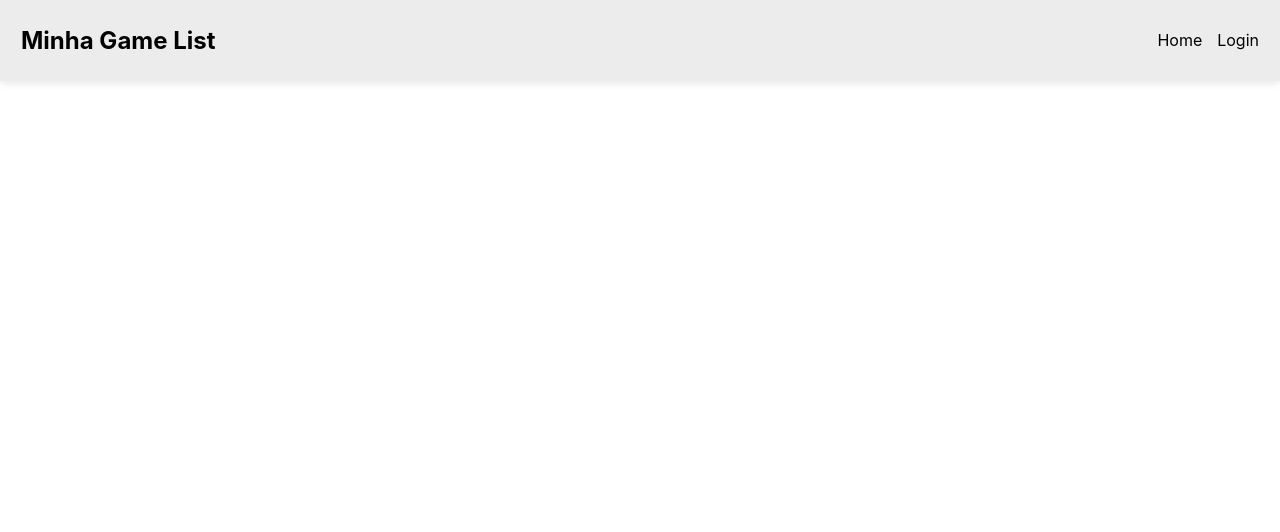
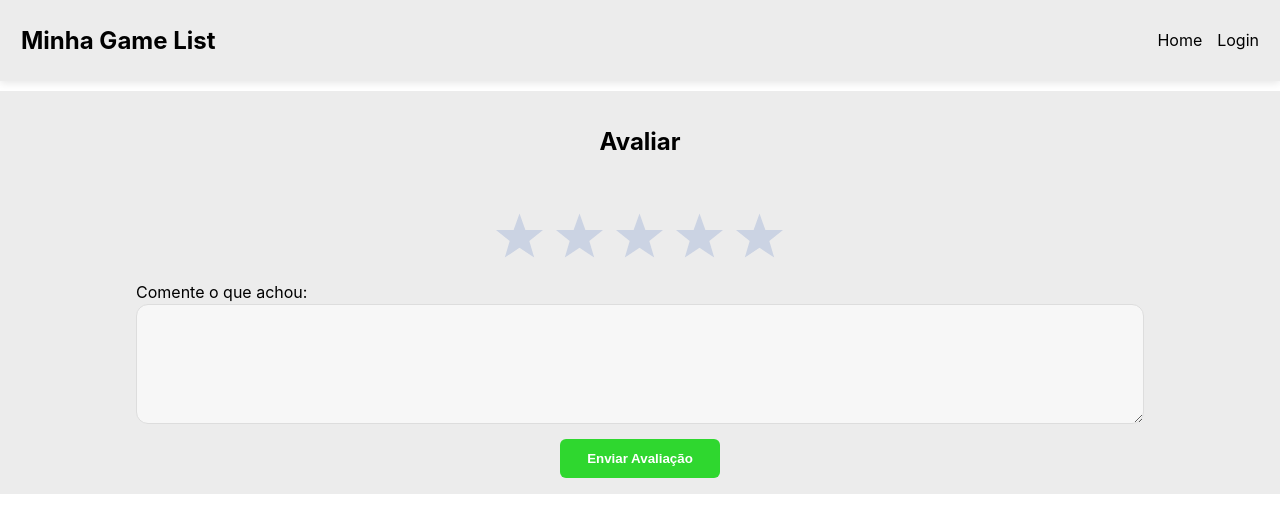
Before and after one commit to RuanSousa25/minha-game-list-front, a React (Vite) app: page /jogo/1/avaliar in a window 1280 px wide. Shown: the top 532 px of the page. Built offline with nearby package versions, Linux system fonts and the light colour scheme; no server answers.

Commit message:
feat: implementa página de avaliação

```diff
--- a/src/features/avaliacoes/pages/Avaliar.tsx
+++ b/src/features/avaliacoes/pages/Avaliar.tsx
@@ -1,26 +1,82 @@
 import styles from "../styles/Avaliar.module.css";
 import globalStyles from "../../../shared/styles/GlobalStyle.module.css";
-import { useParams } from "react-router-dom";
-import { useState } from "react";
+import { useNavigate, useParams } from "react-router-dom";
+import { useEffect, useState, type ReactElement } from "react";
 import type { Jogo } from "../../jogos/types";
 import { getJogo } from "../../jogos/services/jogosService";
 import type { AvaliacaoForm, AvaliacaoType } from "../types";
 import { PostAvaliacao } from "../services/avaliacoesService";
+import StarRatings from "react-star-ratings";
 
 export default function AvaliarPage() {
+  const navigate = useNavigate();
   const { jogoId } = useParams() as { jogoId: string };
   const [jogo, setJogo] = useState<Jogo>();
-  const [avaliacaoForm, setAvaliacaoForm] = useState<AvaliacaoForm>();
+  const [avaliacaoForm, setAvaliacaoForm] = useState<AvaliacaoForm>({
+    jogoId: Number(jogoId),
+    nota: 0,
+    opiniao: "",
+  });
 
   const fetchJogo = async () => {
     const res = await getJogo(Number(jogoId));
     setJogo(res);
   };
-  const handleAvaliacao = async () => {
-    if (avaliacaoForm) {
-      const res = await PostAvaliacao(avaliacaoForm);
-      console.log(res);
+  useEffect(() => {
+    fetchJogo();
+  }, [jogoId]);
+
+  const handleChangeRating = (newRating: number) => {
+    setAvaliacaoForm((prev) => ({
+      ...prev,
+      nota: newRating,
+    }));
+  };
+  const handleChangeOpiniao = (e: React.ChangeEvent<HTMLTextAreaElement>) => {
+    setAvaliacaoForm((prev) => ({
+      ...prev,
+      opiniao: e.target.value,
+    }));
+  };
+  const handleSubmit = async (e: React.FormEvent) => {
+    e.preventDefault();
+    if (avaliacaoForm.opiniao.trim().length === 0) {
+      return;
     }
+    const res = await PostAvaliacao(avaliacaoForm);
+    navigate(`/jogo/${jogoId}`);
   };
-  return <div className={styles.avaliarContainer}></div>;
+  return (
+    <div className={styles.avaliarContainer}>
+      <form onSubmit={handleSubmit}>
+        <div className={styles.avaliarJogoContainer}>
+          <h2>
+            Avaliar <strong>{jogo?.nome}</strong>
+          </h2>
+          <img src={jogo?.imagemCapa} />
+        </div>
+        <div className={styles.avaliarNotaContainer}>
+          <StarRatings
+            name="nota"
+            rating={avaliacaoForm.nota}
+            starRatedColor="#d4d400"
+            starDimension="50px"
+            starSpacing="5px"
+            changeRating={handleChangeRating}
+          ></StarRatings>
+        </div>
+        <div className={styles.avaliarOpiniaoContainer}>
+          <p>Comente o que achou:</p>
+          <textarea
+            className={styles.textarea}
+            value={avaliacaoForm.opiniao}
+            onChange={handleChangeOpiniao}
+          ></textarea>
+        </div>
+        <button type="submit" className={globalStyles.button}>
+          Enviar Avaliação
+        </button>
+      </form>
+    </div>
+  );
 }
--- a/src/features/avaliacoes/styles/AvaliacoesList.module.css
+++ b/src/features/avaliacoes/styles/AvaliacoesList.module.css
@@ -6,4 +6,5 @@
   padding: 5px 15px;
   margin: 10px 0px;
   min-width: 350px;
+  gap: 10px;
 }
--- a/src/features/avaliacoes/styles/Avaliar.module.css
+++ b/src/features/avaliacoes/styles/Avaliar.module.css
@@ -0,0 +1,46 @@
+.avaliarContainer {
+  width: 100%;
+  background-color: #ececec;
+  box-sizing: border-box;
+  padding: 16px 10px;
+}
+.avaliarContainer form {
+  width: 100%;
+  display: flex;
+  flex-direction: column;
+  align-items: center;
+  gap: 15px;
+}
+.avaliarContainer form div {
+  box-sizing: border-box;
+}
+.avaliarNotaContainer {
+  display: flex;
+  flex-direction: column;
+  align-items: center;
+}
+.avaliarOpiniaoContainer {
+  width: 100%;
+  display: flex;
+  flex-direction: column;
+  justify-content: center;
+  align-items: center;
+}
+.avaliarOpiniaoContainer p {
+  width: 80%;
+  margin: 2px;
+}
+.textarea {
+  width: 80%;
+  min-height: 120px;
+  padding: 12px 16px;
+  border: 1px solid #ddd;
+  background-color: #f7f7f7;
+  border-radius: 12px;
+  font-size: 15px;
+  line-height: 1.4;
+  resize: vertical;
+  outline: none;
+  transition: all 0.2s ease-in-out;
+  box-sizing: border-box;
+}
--- a/src/features/jogos/pages/Jogo.tsx
+++ b/src/features/jogos/pages/Jogo.tsx
@@ -1,13 +1,14 @@
 import styles from "../styles/Jogo.module.css";
 import globalStyles from "../../../shared/styles/GlobalStyle.module.css";
 import { useEffect, useState } from "react";
-import { useParams } from "react-router-dom";
+import { useNavigate, useParams } from "react-router-dom";
 import { getJogo } from "../services/jogosService";
 import type { Jogo } from "../types";
 import AvaliacoesList from "../../avaliacoes/components/AvaliacoesList";
 import StarRatings from "react-star-ratings";
 
 export default function JogoPage() {
+  const navigate = useNavigate();
   const { jogoId } = useParams() as { jogoId: string };
   const [jogo, setJogo] = useState<Jogo>();
 
@@ -40,7 +41,12 @@ export default function JogoPage() {
                 starSpacing="5px"
               ></StarRatings>
             </div>
-            <button className={globalStyles.button}>Avaliar</button>
+            <button
+              className={globalStyles.button}
+              onClick={() => navigate("avaliar")}
+            >
+              Avaliar
+            </button>
           </div>
         </div>
       </div>
```
